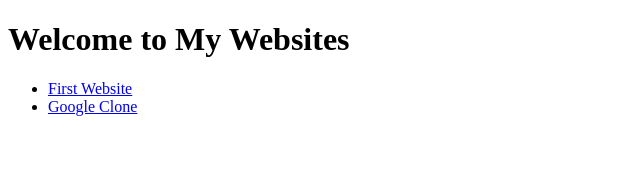
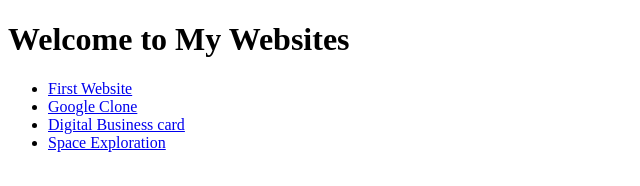
Before and after one commit to StanStarishko/CYF_ITD, a plain HTML site: page index.html in a window 1280 px wide. Shown: the whole page, without its empty margins (0-640 px from the left). Drawn offline with Linux system fonts and the light colour scheme.

Commit message:
Update index.html

```diff
--- a/index.html
+++ b/index.html
@@ -8,6 +8,8 @@
     <ul>
         <li><a href="01_first_site/index.html">First Website</a></li>
         <li><a href="02_Google/index.html">Google Clone</a></li>
+        <li><a href="03_business_card/index.html">Digital Business card</a></li>
+        <li><a href="04_space_exploration/index.html">Space Exploration</a></li>
     </ul>
 </body>
 </html>
```
